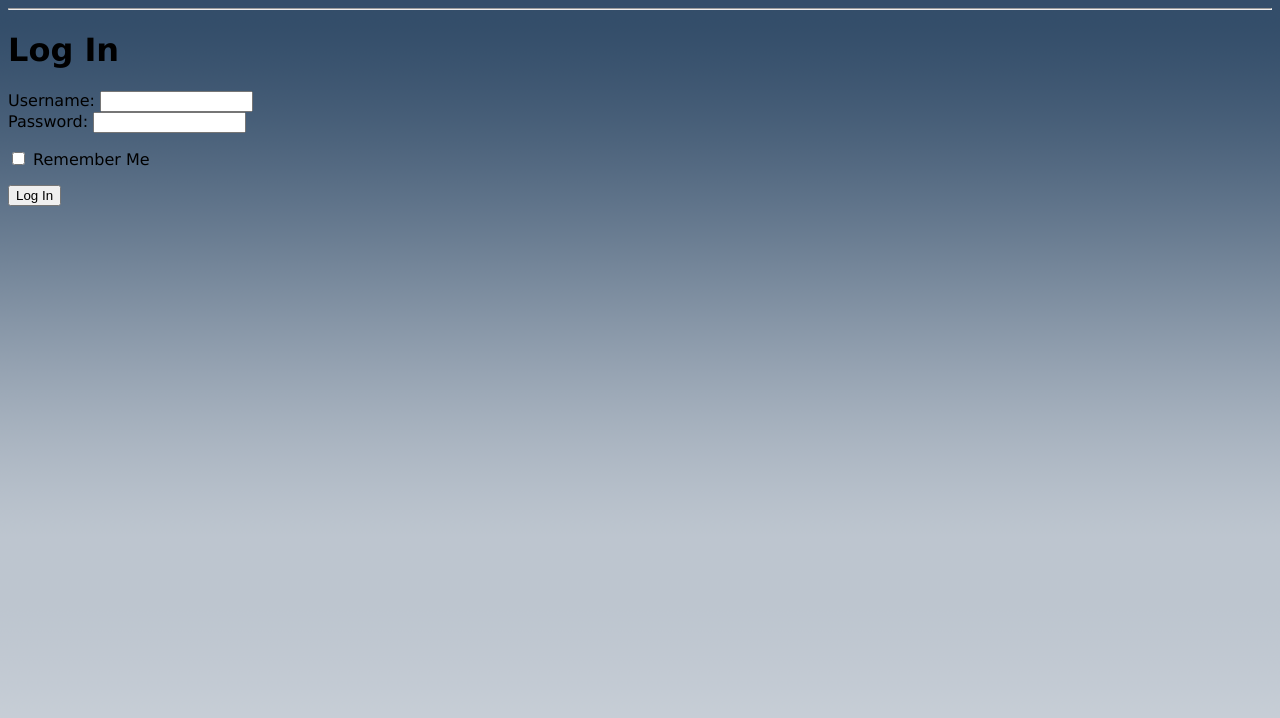
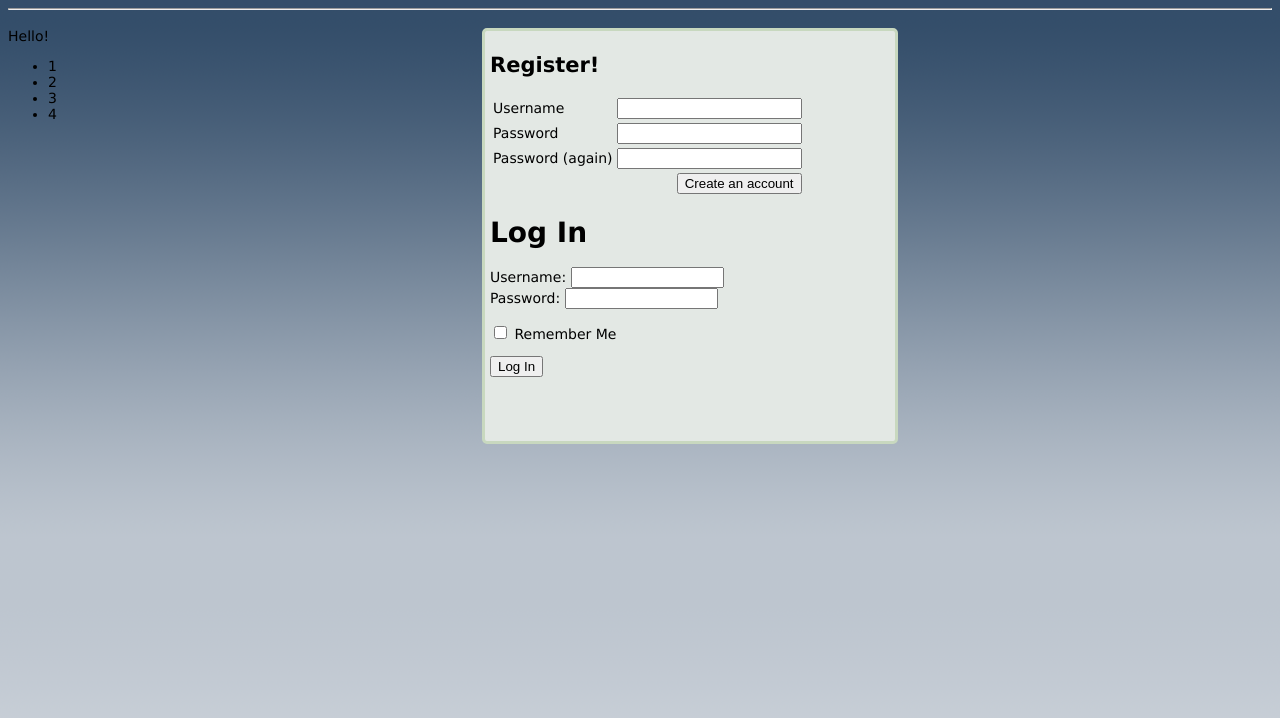
Before and after one commit to youyesun/twitter-clone-python, a Flask app: page / in a window 1280 px wide. Shown: the top 718 px of the page. Run offline with Flask 2, Linux system fonts and the light colour scheme; parts of the project's set-up code (start-up, migrations or seed data) failed here and were passed over; some libraries are stand-ins or nearby versions.

Commit message:
add register form in template

```diff
--- a/templates/login.html
+++ b/templates/login.html
@@ -2,6 +2,24 @@
 {% extends "base.html" %}
 
 {% block content %}
+<div id="welcomebox">
+<div id="registerbox">
+  <h2>Register!</h2>
+  <form method="POST" action="">
+    <table>
+    <tr>
+    <td>Username</td><td><input type="text" name="username"></td>
+    </tr>
+    <tr>
+    <td>Password</td><td><input type="password" name="password"></td>
+    </tr>
+    <tr>
+    <td>Password (again)</td><td><input type="password" name="password2"></td>
+    </tr>
+    <tr>
+    <td colspan="2" align="right"><input type="submit" name="doit" value="Create an account"></td></tr>
+    </table>
+  </form>
   <h1>Log In</h1>
   <form action="" method="post" name="login">
       {{ form.csrf_token }}
@@ -14,4 +32,13 @@
       <p>{{ form.remember_me }} Remember Me</p>
       <p><input type="submit" value="Log In"></p>
   </form>
+</div>
+Hello!
+<ul>
+<li>1</li>
+<li>2</li>
+<li>3</li>
+<li>4</li>
+</ul>
+</div>
 {% endblock %}
```
